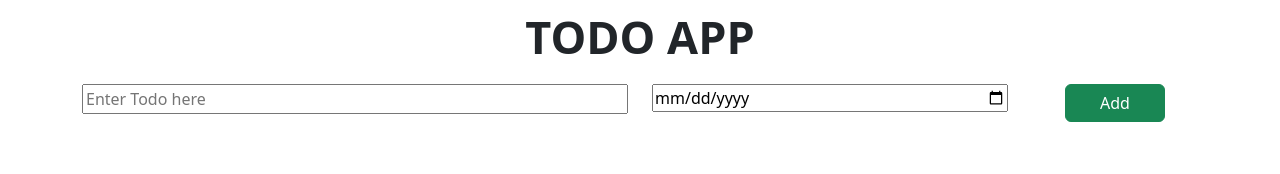
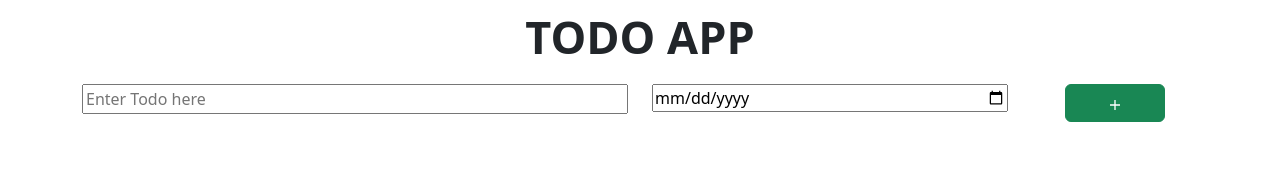
Before and after one commit to Shreeztea/Todo-App, a React (Vite) app: page / in a window 1280 px wide. Shown: the top 174 px of the page. Built offline with nearby package versions, Linux system fonts and the light colour scheme.

Commit message:
Implemented ReactIcons for add and delete button

```diff
--- a/package.json
+++ b/package.json
@@ -12,7 +12,8 @@
   "dependencies": {
     "bootstrap": "^5.3.2",
     "react": "^18.2.0",
-    "react-dom": "^18.2.0"
+    "react-dom": "^18.2.0",
+    "react-icons": "^5.2.1"
   },
   "devDependencies": {
     "@types/react": "^18.2.66",
--- a/src/components/AddTodo.jsx
+++ b/src/components/AddTodo.jsx
@@ -1,5 +1,5 @@
 import { useRef } from "react";
-import { IconName } from "react-icons/fc";
+import { IoMdAdd } from "react-icons/io";
 
 function AddTodo({onNewItem}) {
     const todoName = useRef();
@@ -16,14 +16,14 @@ function AddTodo({onNewItem}) {
         <div className="container text-center">
             <div className="row ss-row">
                 <div className="col-6">
-                    <input type="text" name="" id="" placeholder='Enter Todo here' ref={todoName}/>
+                    <input type="text" name="todo_name" id="" placeholder='Enter Todo here' ref={todoName}/>
                 </div>
                 <div className="col-4">
-                    <input type="date" name="" id="" ref={dueDate} />
+                    <input type="date" name="due_date" id="" ref={dueDate} />
                 </div>
                 <div className="col-2">
                     <button type="button" onClick={handleAddButtonClicked} className="btn btn-success ss-button">
-                        Add
+                        <IoMdAdd />
                     </button>
                 </div>
             </div>
--- a/src/components/TodoItem.jsx
+++ b/src/components/TodoItem.jsx
@@ -1,4 +1,4 @@
-function TodoItem({todoName,todoDate}) {
+import { MdDelete } from "react-icons/md";function TodoItem({todoName,todoDate}) {
     return (
         <div className="container items-container">
 
@@ -11,7 +11,7 @@ function TodoItem({todoName,todoDate}) {
                 </div>
                 <div className="col-2">
                     <button type="button" className="btn btn-danger ss-button">
-                        Delete
+                        <MdDelete />
                     </button>
                 </div>
             </div>
```
Also changed, not shown: src/App.jsx (+0 -14 lines), 1 other file (tests, documents, lock files or other folders).
